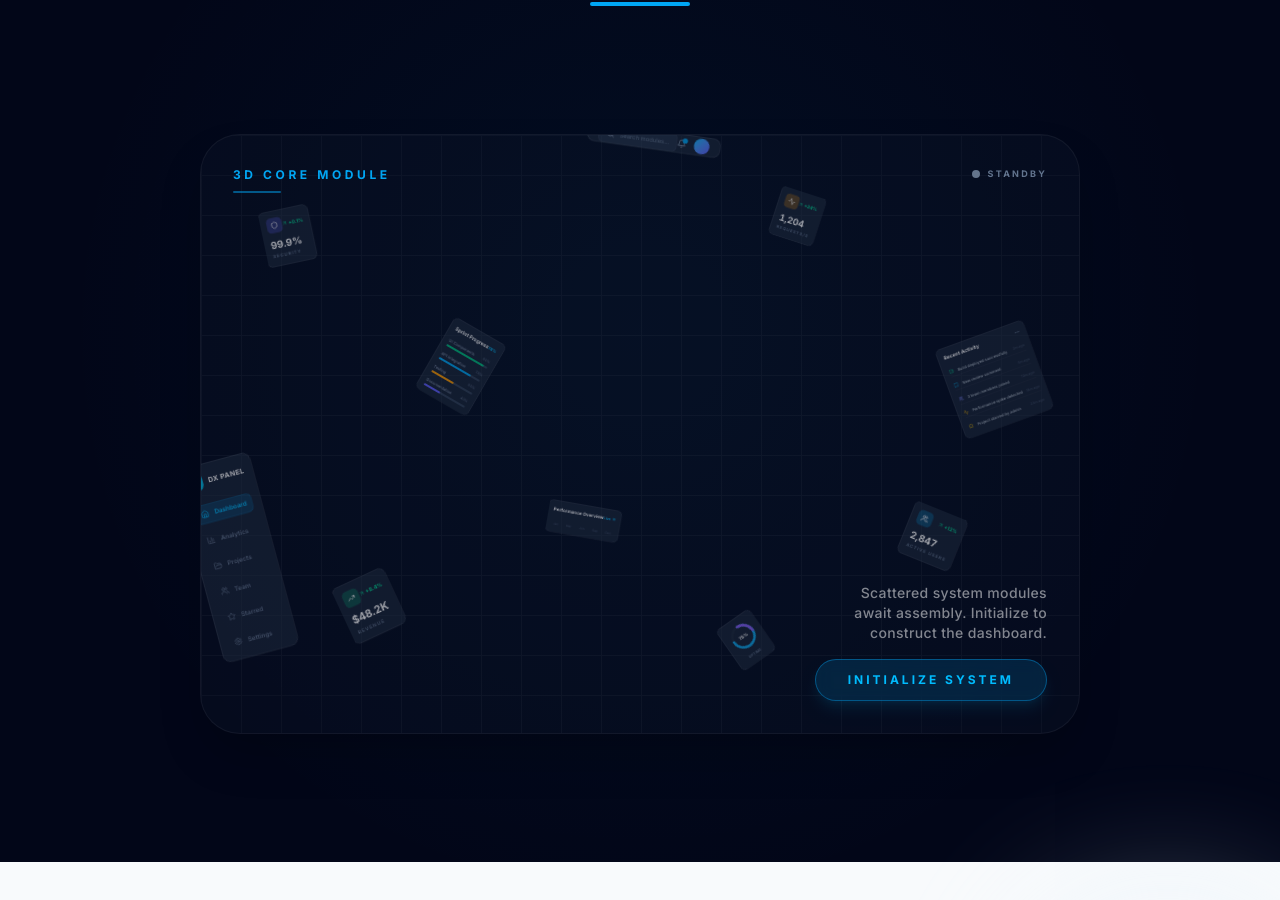
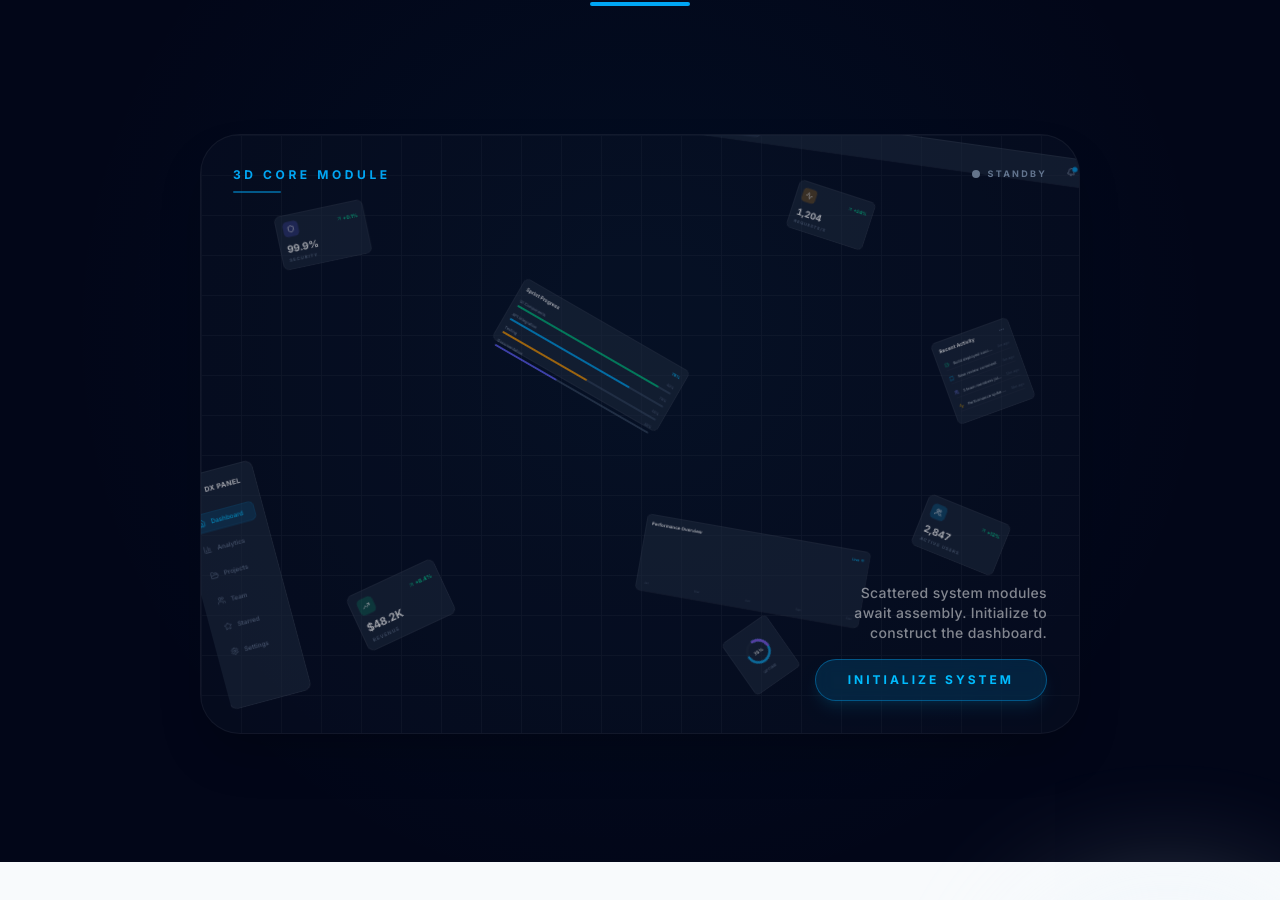
Before and after one commit to SaSee1722/DESIGNXpo, a React (Vite) app: page / in a window 1280 px wide. Shown: the part 998-1898 px from the top of the page. Built offline with nearby package versions, Linux system fonts and the light colour scheme; the HTML template or start-up script is replaced by a standard one.

Commit message:
fix: move inline styles to motion props to satisfy linter

```diff
--- a/src/components/sections/DynamicShowcase.tsx
+++ b/src/components/sections/DynamicShowcase.tsx
@@ -54,6 +54,8 @@ const DashboardFragment = ({
             rotate: 0,
             scale: 1,
             opacity: 1,
+            width: assembled.width,
+            height: assembled.height,
           }
         : {
             x: scrambled.x,
@@ -61,6 +63,8 @@ const DashboardFragment = ({
             rotate: scrambled.rotate,
             scale: scrambled.scale,
             opacity: 0.6,
+            width: assembled.width,
+            height: assembled.height,
           }
     }
     transition={{
@@ -68,8 +72,7 @@ const DashboardFragment = ({
       delay: isAssembled ? delay : 0,
       ease: [0.16, 1, 0.3, 1],
     }}
-    style={{ '--w': `${assembled.width}px`, '--h': `${assembled.height}px` } as React.CSSProperties}
-    className="absolute [width:var(--w)] [height:var(--h)]"
+    className="absolute"
   >
     {children}
   </motion.div>
@@ -395,18 +398,20 @@ const DynamicShowcase = () => {
         {/* ═══════════════════════════════════════════ */}
         {/* ──  SCRAMBLE → ASSEMBLE DASHBOARD AREA  ── */}
         {/* ═══════════════════════════════════════════ */}
-        <div
+        <motion.div
           ref={containerRef}
           className="relative w-full max-w-[880px] mx-auto mt-16 md:mt-32"
-          style={{ height: `${CANVAS_H * scale}px` }}
+          animate={{ height: CANVAS_H * scale }}
+          transition={{ duration: 0 }}
         >
-        <div
+        <motion.div
           className="rounded-[20px] md:rounded-[40px] bg-slate-900/30 border border-white/5 shadow-2xl overflow-hidden relative origin-top-left"
-          style={{
-            width: `${CANVAS_W}px`,
-            height: `${CANVAS_H}px`,
-            transform: `scale(${scale})`,
-          } as React.CSSProperties}
+          animate={{
+            width: CANVAS_W,
+            height: CANVAS_H,
+            scale: scale,
+          }}
+          transition={{ duration: 0 }}
         >
           {/* Background grid */}
           <div className="absolute inset-0 opacity-[0.03] mesh-grid" />
@@ -498,8 +503,8 @@ const DynamicShowcase = () => {
               </motion.button>
             )}
           </AnimatePresence>
-        </div>
-        </div>
+        </motion.div>
+        </motion.div>
       </div>
     </section>
   );
```
